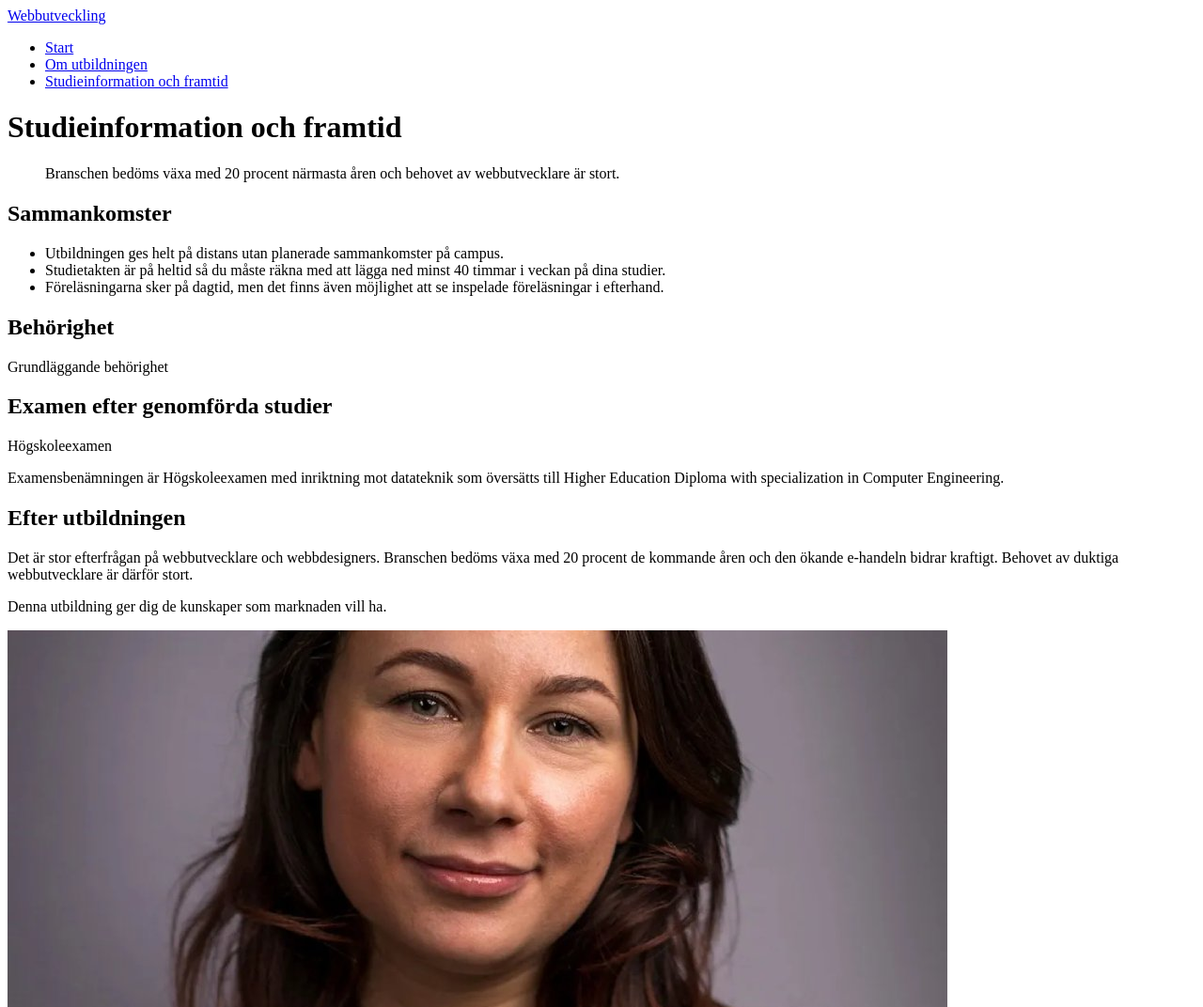
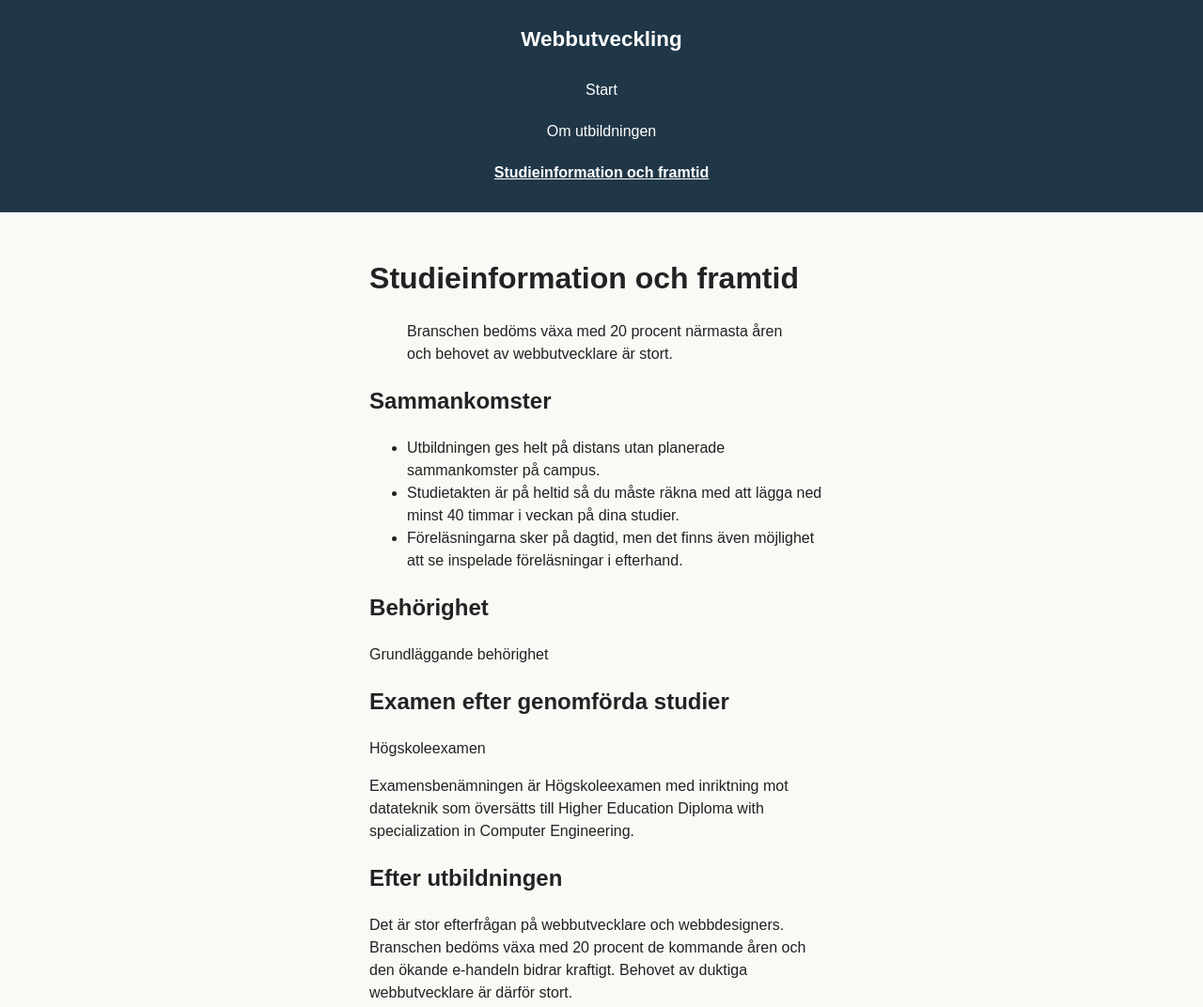
Before and after one commit to mattiasafeldt/laboration_2, a plain HTML site: page framtid.html in a window 1280 px wide. Shown: the top 1072 px of the page at 94% size. Drawn offline with Linux system fonts and the light colour scheme.

Commit message:
Påbörjat CSS för sidhuvud och huvudinnehåll.

```diff
--- a/framtid.html
+++ b/framtid.html
@@ -7,7 +7,7 @@
     <link rel="stylesheet" href="style.css">
 </head>
 <body>
-    <header>
+    <header class="site-header">
         <a href="index.html" class="site-name">Webbutveckling</a>
         <nav aria-label="Huvudmeny">
             <ul class="nav-list">
--- a/style.css
+++ b/style.css
@@ -0,0 +1,53 @@
+* {
+    box-sizing: border-box;
+}
+body {
+    margin: 0;
+    font-family: arial, sans-serif;
+    line-height: 1.5;
+    font-size: 1rem;
+    color: #222;
+    background-color: #faf9f6;
+}
+.main-content {
+    width: 100%;
+    margin-inline: auto;
+    padding: 25px 20px;
+    max-width: 60ch;
+}
+.image, .portrait-image {
+    display: block;
+    height: auto;
+    max-width: 100%;
+    margin: 25px auto;
+}
+/*CSS för sidhuvud*/
+.site-header {
+    text-align: center;
+    padding: 25px 20px;
+    background-color: #203748;
+}
+.site-name {
+    font-size: 1.4rem;
+    color: #fff;
+    font-weight: bold;
+    text-decoration: none;
+}
+.nav-list {
+    display: flex;
+    flex-direction: column;
+    padding: 0;
+    gap: 10px;
+    list-style: none;
+    margin: 20px 0 0;
+}
+.nav-list a {
+    display: block;
+    color: #fff;
+    padding: 5px;
+    text-decoration: none;
+}
+.nav-list a[aria-current="page"] {
+    font-weight: bold;
+    text-decoration: underline;
+}
```
Also changed, not shown: index.html (+1 -1 lines), om-utbildningen.html (+1 -1 lines).
